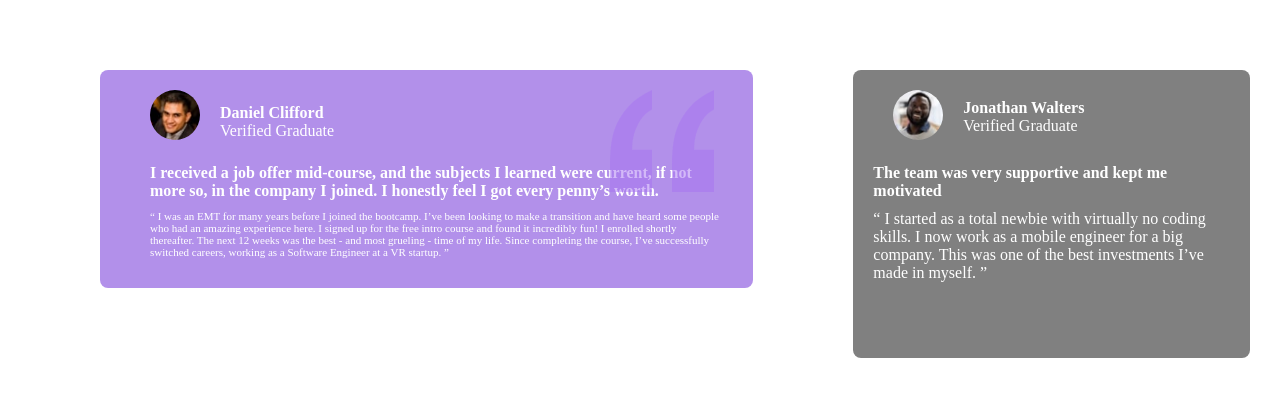
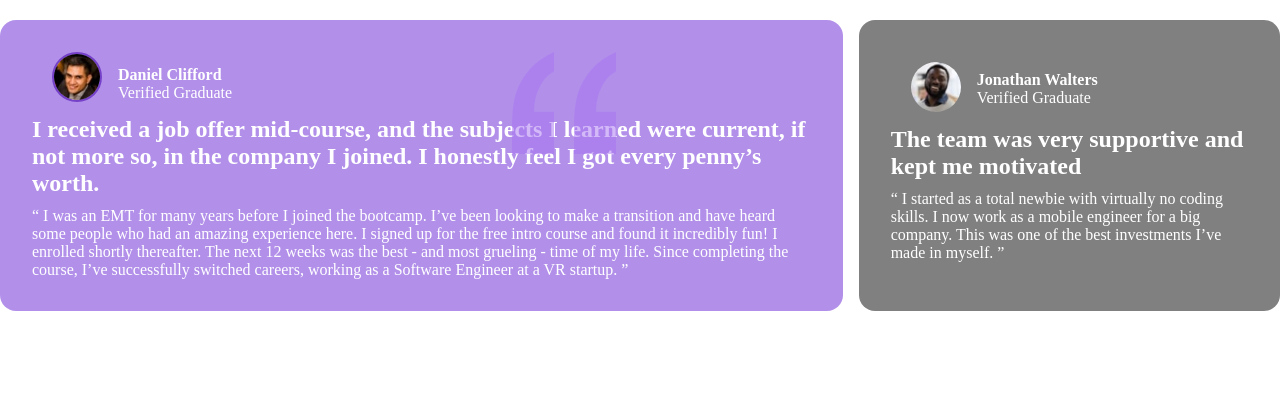
Before and after one commit to Koded247/Responsive-testimonial-grids, a plain HTML site: page index.html in a window 1280 px wide. Drawn offline with Linux system fonts and the light colour scheme.

Commit message:
Further changes made to firstview

```diff
--- a/index.html
+++ b/index.html
@@ -45,10 +45,10 @@
           <!-- This div conatains the Paragraph texts on Daniel -->
           <div class="dan-para">
 
-            <p style="margin-bottom: 10px;" > <b> I received a job offer mid-course, and the subjects I learned were current, if not more so,
-              in the company I joined. I honestly feel I got every penny’s worth. </b> </p>
+            <h2 style="margin-bottom: 10px;" > I received a job offer mid-course, and the subjects I learned were current, if not more so,
+              in the company I joined. I honestly feel I got every penny’s worth. </h2>
 
-            <p style="font-size: 11px;"> “ I was an EMT for many years before I joined the bootcamp. I’ve been looking to make a
+            <p> “ I was an EMT for many years before I joined the bootcamp. I’ve been looking to make a
               transition and have heard some people who had an amazing experience here. I signed up
               for the free intro course and found it incredibly fun! I enrolled shortly thereafter.
               The next 12 weeks was the best - and most grueling - time of my life. Since completing
@@ -78,7 +78,7 @@
             </div>
 
             <div class="">
-              <p style="margin-bottom: 10px;"> <b> The team was very supportive and kept me motivated </b> </p>
+              <h2 style="margin-bottom: 10px;"> The team was very supportive and kept me motivated </h2>
 
               <p> “ I started as a total newbie with virtually no coding skills. I now work as a mobile engineer
                 for a big company. This was one of the best investments I’ve made in myself. ” </p>
--- a/style.css
+++ b/style.css
@@ -7,7 +7,6 @@
 body {
     width: 100%;
     height: 100vh;
-    /* display: flex; */
     justify-content: center;
     align-items: center;
 }
@@ -15,28 +14,22 @@ body {
 .first-flex {
     display: grid;
     grid-template-columns: 2fr 1fr;
-
+    gap: 1rem;
+    margin-bottom: 20px;
+    margin-top: 20px;
 
 }
 
 .dan-class {
     background-color: hsla(263, 68%, 56%, 0.589);
     color: white;
-    /* width: 50%; */
-    /* height: auto; */
-    margin: 70px 100px;
-    /* margin: 50px 100px 50px 45px; */
-    padding-top: 20px;
+    padding: 2rem;
     position: relative;
-    padding-right: 30px;
-    padding-left: 30px;
-    padding-bottom: 30px;
-    border-radius: 0.5rem;
+    border-radius: 1rem;
 }
 
 .qout img {
     margin-left: 30rem;
-    /* background: transparent; */
     position: absolute;
 
 }
@@ -44,10 +37,11 @@ body {
 
 
 .image-dan {
+
     display: flex;
+    justify-content: flex-start;
     align-items: center;
-    gap: 20px;
-    margin-bottom: 10px;
+    gap: 1rem;
 }
 .image-dan img {
     border-radius: 50%;
@@ -55,31 +49,26 @@ body {
     width: 50px;
     margin-left: 20px;
     margin-bottom: 10px;
+    border: 2px solid hsl(263, 55%, 52%);
 }
 
-.dan-para p {
+.dan-para p h2 {
     margin-left: 20px;
 }
 
 .jona-class {
     background-color: grey;
     color: white;
-    /* width: 20%; */
-    /* height: auto; */
-    margin-top: 70px;
-    margin-right: 30px;
-    padding-top: 10px;
-    padding-right: 30px;
-    padding-left: 20px;
-    padding-bottom: 10px;
-    border-radius: 0.5rem;
+    padding: 2rem;
+    border-radius: 1rem;
 }
 
 .image-jona {
+
     display: flex;
+    justify-content: flex-start;
     align-items: center;
-    gap: 20px;
-    margin-bottom: 10px;
+    gap: 1rem;
 }
 
 .image-jona img {
```
